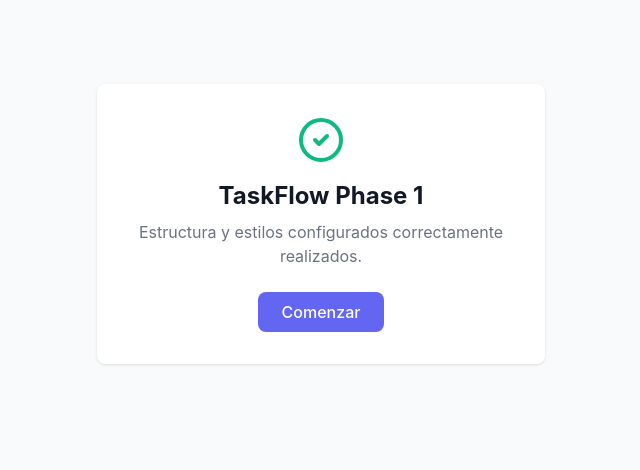
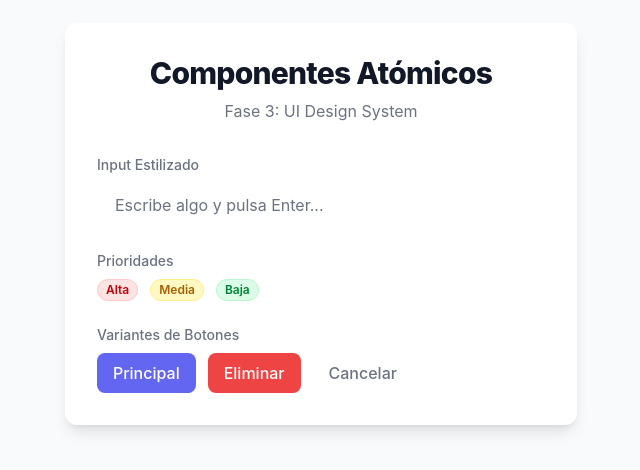
Before and after one commit to jesusurbina070/task-flow, a React app: page / in a window 1280 px wide. Shown: the part 176-646 px from the top of the page, without its empty margins (319-959 px from the left). Built offline with nearby package versions, Linux system fonts and the light colour scheme; the HTML template or start-up script is replaced by a standard one.

Commit message:
feat: implement core UI components (Button, Input, Badge) and integrate them into the main application.

```diff
--- a/src/App.tsx
+++ b/src/App.tsx
@@ -1,24 +1,60 @@
-import { CheckCircle2 } from 'lucide-react'
+import { useState } from 'react'
 import { motion } from 'framer-motion'
+import Button from './components/ui/Button'
+import Input from './components/ui/Input'
+import Badge from './components/ui/Badge'
 
 function App() {
+  const [inputValue, setInputValue] = useState('')
+
+  const handleEnter = () => {
+    alert(`Has presionado Enter con: ${inputValue}`)
+  }
+
   return (
     <div className="min-h-screen bg-background flex items-center justify-center p-4">
       <motion.div
-        initial={{ opacity: 0, y: 20 }}
-        animate={{ opacity: 1, y: 0 }}
-        className="bg-surface p-8 rounded-lg shadow-sm max-w-md w-full text-center"
+        initial={{ opacity: 0, scale: 0.95 }}
+        animate={{ opacity: 1, scale: 1 }}
+        className="bg-surface p-8 rounded-xl shadow-lg max-w-lg w-full"
       >
-        <div className="flex justify-center mb-4">
-          <CheckCircle2 className="text-success w-12 h-12" />
-        </div>
-        <h1 className="text-2xl font-bold text-text-main mb-2 font-sans">TaskFlow Phase 1</h1>
-        <p className="text-text-muted mb-6">
-          Estructura y estilos configurados correctamente realizados.
-        </p>
-        <button className="bg-primary text-white px-6 py-2 rounded-lg font-medium hover:opacity-90 transition-opacity">
-          Comenzar
-        </button>
+        <header className="mb-8 text-center">
+          <h1 className="text-3xl font-extrabold text-text-main mb-2 tracking-tight">Componentes Atómicos</h1>
+          <p className="text-text-muted">Fase 3: UI Design System</p>
+        </header>
+
+        <section className="space-y-6">
+          {/* Inputs */}
+          <div>
+            <label className="block text-sm font-medium text-text-muted mb-2">Input Estilizado</label>
+            <Input
+              placeholder="Escribe algo y pulsa Enter..."
+              value={inputValue}
+              onChange={(e) => setInputValue(e.target.value)}
+              onEnter={handleEnter}
+            />
+          </div>
+
+          {/* Badges */}
+          <div>
+            <label className="block text-sm font-medium text-text-muted mb-2">Prioridades</label>
+            <div className="flex gap-3">
+              <Badge priority="high" />
+              <Badge priority="medium" />
+              <Badge priority="low" />
+            </div>
+          </div>
+
+          {/* Buttons */}
+          <div>
+            <label className="block text-sm font-medium text-text-muted mb-2">Variantes de Botones</label>
+            <div className="flex flex-wrap gap-3">
+              <Button variant="primary">Principal</Button>
+              <Button variant="danger">Eliminar</Button>
+              <Button variant="ghost">Cancelar</Button>
+            </div>
+          </div>
+        </section>
       </motion.div>
     </div>
   )
--- /dev/null
+++ b/src/components/ui/Badge.tsx
@@ -0,0 +1,30 @@
+import React from 'react';
+
+export type Priority = 'low' | 'medium' | 'high';
+
+interface BadgeProps {
+    priority: Priority;
+    className?: string;
+}
+
+const Badge: React.FC<BadgeProps> = ({ priority, className = '' }) => {
+    const styles = {
+        low: 'bg-green-100 text-green-700 border-green-200',
+        medium: 'bg-yellow-100 text-yellow-700 border-yellow-200',
+        high: 'bg-red-100 text-red-700 border-red-200',
+    };
+
+    const labels = {
+        low: 'Baja',
+        medium: 'Media',
+        high: 'Alta',
+    };
+
+    return (
+        <span className={`px-2 py-0.5 text-xs font-semibold rounded-full border ${styles[priority]} ${className}`}>
+            {labels[priority]}
+        </span>
+    );
+};
+
+export default Badge;
--- /dev/null
+++ b/src/components/ui/Button.tsx
@@ -0,0 +1,34 @@
+import React from 'react';
+
+interface ButtonProps extends React.ButtonHTMLAttributes<HTMLButtonElement> {
+    variant?: 'primary' | 'ghost' | 'danger';
+    className?: string;
+}
+
+const Button: React.FC<ButtonProps> = ({
+    children,
+    variant = 'primary',
+    className = '',
+    ...props
+}) => {
+    const baseStyles = 'px-4 py-2 rounded-lg font-medium transition-all duration-200 focus:outline-none focus:ring-2 focus:ring-offset-2 disabled:opacity-50 disabled:cursor-not-allowed';
+
+    const variants = {
+        primary: 'bg-primary text-white hover:opacity-90 focus:ring-primary/50',
+        ghost: 'bg-transparent text-text-muted hover:bg-background hover:text-text-main focus:ring-gray-200',
+        danger: 'bg-danger text-white hover:opacity-90 focus:ring-danger/50',
+    };
+
+    const variantStyles = variants[variant];
+
+    return (
+        <button
+            className={`${baseStyles} ${variantStyles} ${className}`}
+            {...props}
+        >
+            {children}
+        </button>
+    );
+};
+
+export default Button;
--- /dev/null
+++ b/src/components/ui/Input.tsx
@@ -0,0 +1,32 @@
+import React from 'react';
+
+interface InputProps extends React.InputHTMLAttributes<HTMLInputElement> {
+    onEnter?: () => void;
+    className?: string;
+}
+
+const Input: React.FC<InputProps> = ({
+    onEnter,
+    onKeyDown,
+    className = '',
+    ...props
+}) => {
+    const handleKeyDown = (e: React.KeyboardEvent<HTMLInputElement>) => {
+        if (e.key === 'Enter' && onEnter) {
+            onEnter();
+        }
+        if (onKeyDown) {
+            onKeyDown(e);
+        }
+    };
+
+    return (
+        <input
+            className={`w-full px-4 py-2 bg-surface border-2 border-transparent rounded-lg text-text-main placeholder:text-text-muted focus:outline-none focus:border-primary/50 transition-all duration-200 ${className}`}
+            onKeyDown={handleKeyDown}
+            {...props}
+        />
+    );
+};
+
+export default Input;
```
